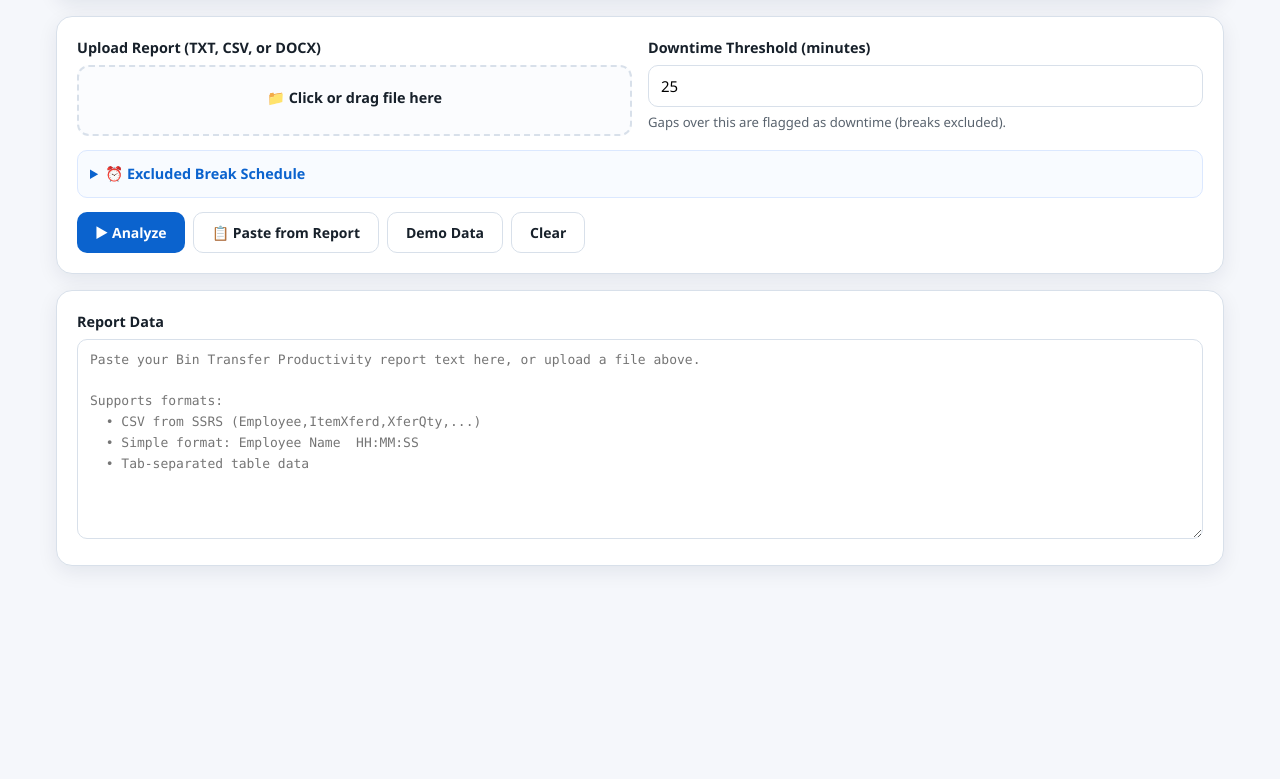
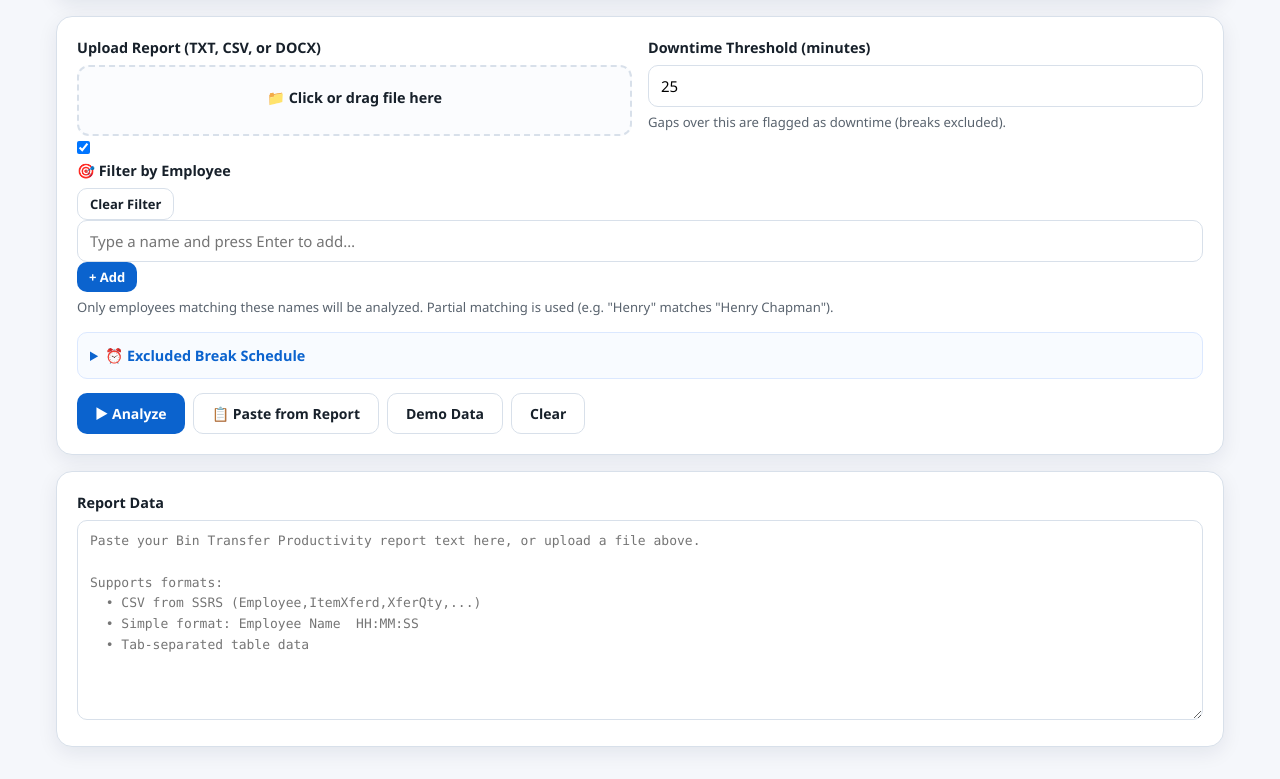
Before and after one commit to ZaspDragon/Downtime-tracker, a plain HTML site: page index.html in a window 1280 px wide. Shown: the part 123-902 px from the top of the page. Before the commit the page ends 800 px from the top, so only its background shows below. Drawn offline with nearby package versions, Linux system fonts and the light colour scheme.

Commit message:
Add employee filter UI

```diff
--- a/index.html
+++ b/index.html
@@ -34,6 +34,25 @@
             <input type="number" id="threshold" value="25" min="1" />
           </label>
           <div class="hint">Gaps over this are flagged as downtime (breaks excluded).</div>
+        </div>
+      </div>
+
+      <!-- Employee Filter -->
+      <div class="filter-section">
+        <div class="filter-header">
+          <label class="toggle-label">
+            <input type="checkbox" id="filterToggle" checked />
+            <span class="toggle-text">🎯 Filter by Employee</span>
+          </label>
+          <button id="clearFilterBtn" class="small secondary">Clear Filter</button>
+        </div>
+        <div id="filterControls">
+          <div class="filter-tags" id="filterTags"></div>
+          <div class="filter-input-row">
+            <input type="text" id="filterInput" placeholder="Type a name and press Enter to add…" />
+            <button id="addFilterBtn" class="small">+ Add</button>
+          </div>
+          <div class="hint">Only employees matching these names will be analyzed. Partial matching is used (e.g. "Henry" matches "Henry Chapman").</div>
         </div>
       </div>
 
```
